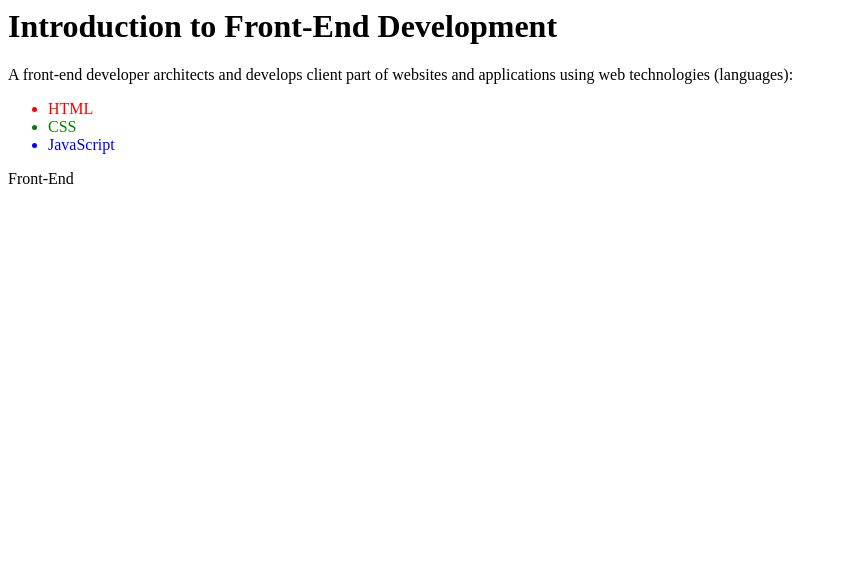
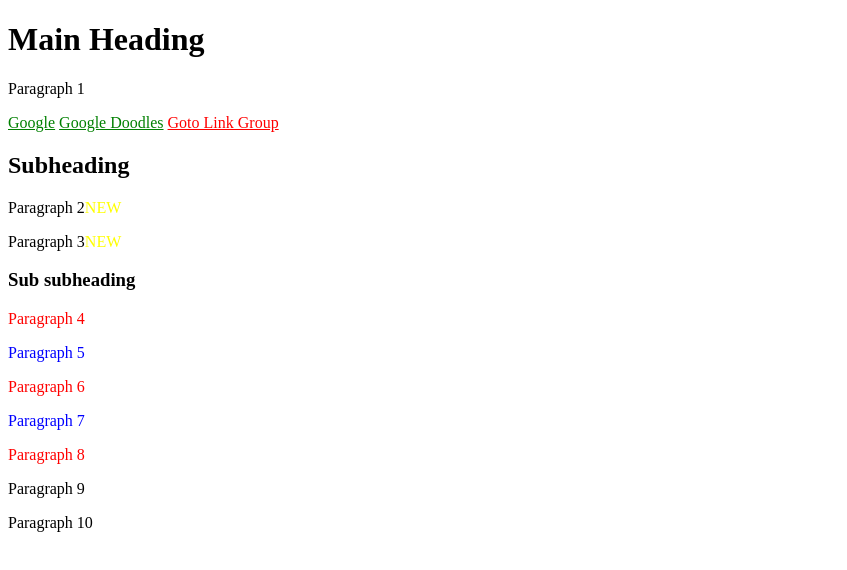
Before and after one commit to Mona2411/front-end-development, a plain HTML site: page index.html in a window 1280 px wide. Shown: the whole page, without its empty margins (0-847 px from the left). Drawn offline with Linux system fonts and the light colour scheme.

Commit message:
Add files via upload

```diff
--- a/index.html
+++ b/index.html
@@ -1,10 +1,37 @@
-<html>
-<h1> Introduction to Front-End Development</h1>
-<p> A front-end developer architects and develops client part of websites and applications using web technologies (languages): </p>
-<ul>
-<li style="color: red;"> HTML</li>
-<li style="color: green;">CSS</li>
-<li style="color: blue;">JavaScript</li>
-</ul>
-<p>Front-End</p>
+<!DOCTYPE html>
+<html lang="en">
+
+<head>
+    <meta charset="UTF-8">
+    <title>Advanced CSS - Assignment 1</title>
+	<link rel="stylesheet" type="text/css" href="styles.css">
+    <style>
+
+
+    </style>
+</head>
+
+<body>
+    <h1>Main Heading</h1>
+    <p>Paragraph 1</p>
+    <a href="https://www.google.com/">Google</a>
+    <a href="https://www.google.com/doodles">Google Doodles</a>
+    <a href="https://www.link-group.eu/" target="_blank">Goto Link Group</a>
+    <div id="first-div">
+        <h2>Subheading</h2>
+        <p>Paragraph 2</p>
+        <p>Paragraph 3</p>
+        <div id="second-div">
+            <h3>Sub subheading</h3>
+            <p>Paragraph 4</p>
+            <p>Paragraph 5</p>
+            <p>Paragraph 6</p>
+            <p>Paragraph 7</p>
+            <p>Paragraph 8</p>
+        </div>
+    </div>
+    <p>Paragraph 9</p>
+    <p>Paragraph 10</p>
+</body>
+
 </html>
--- /dev/null
+++ b/styles.css
@@ -0,0 +1,30 @@
+a:first-of-type{
+       color: green;
+}
+a:nth-of-type(2){
+       color: green;
+	   }
+
+a:last-of-type{
+        color: red;
+}
+
+#second-div p:nth-child(even) {
+         color: red
+}
+#second-div p:nth-child(odd) {
+         color: blue
+
+}
+
+#first-div > p::after {
+        content: "NEW";
+		color: yellow;
+
+
+}
+
+body > p:last-of-type:hover {
+   font-style: italic;
+   cursor: pointer;
+   }
```
